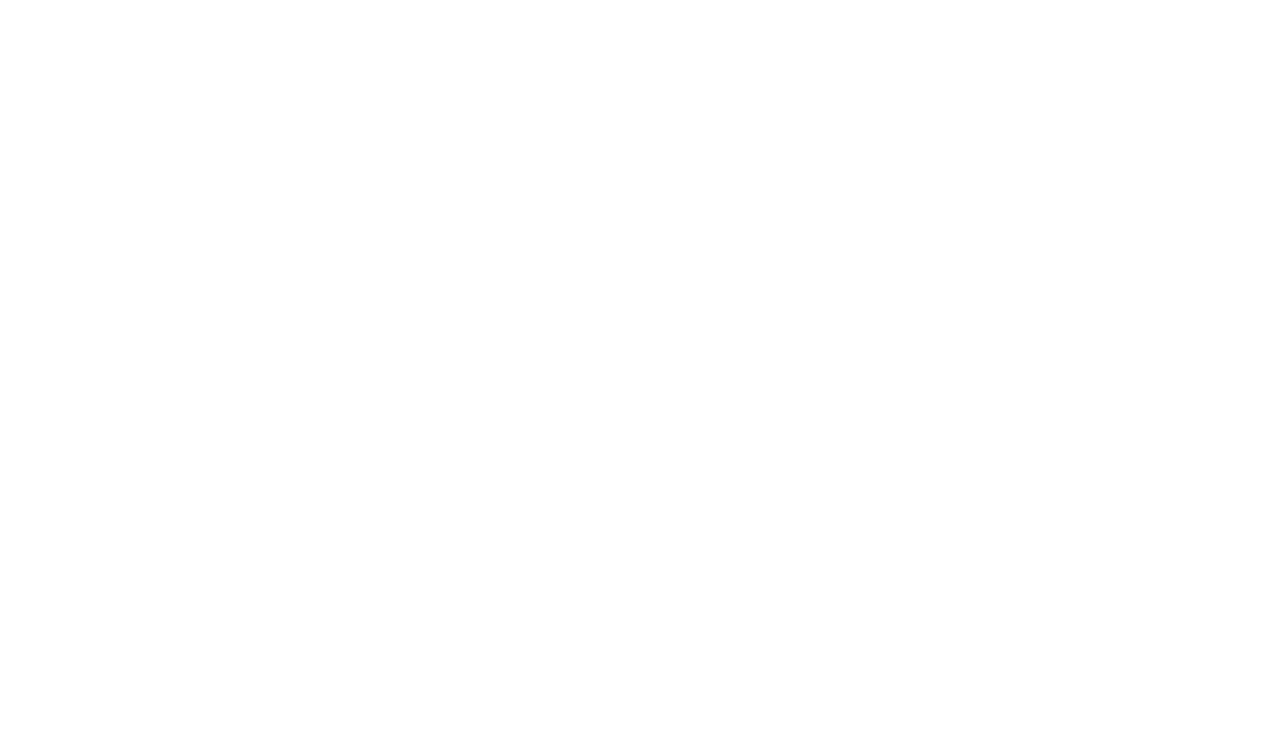
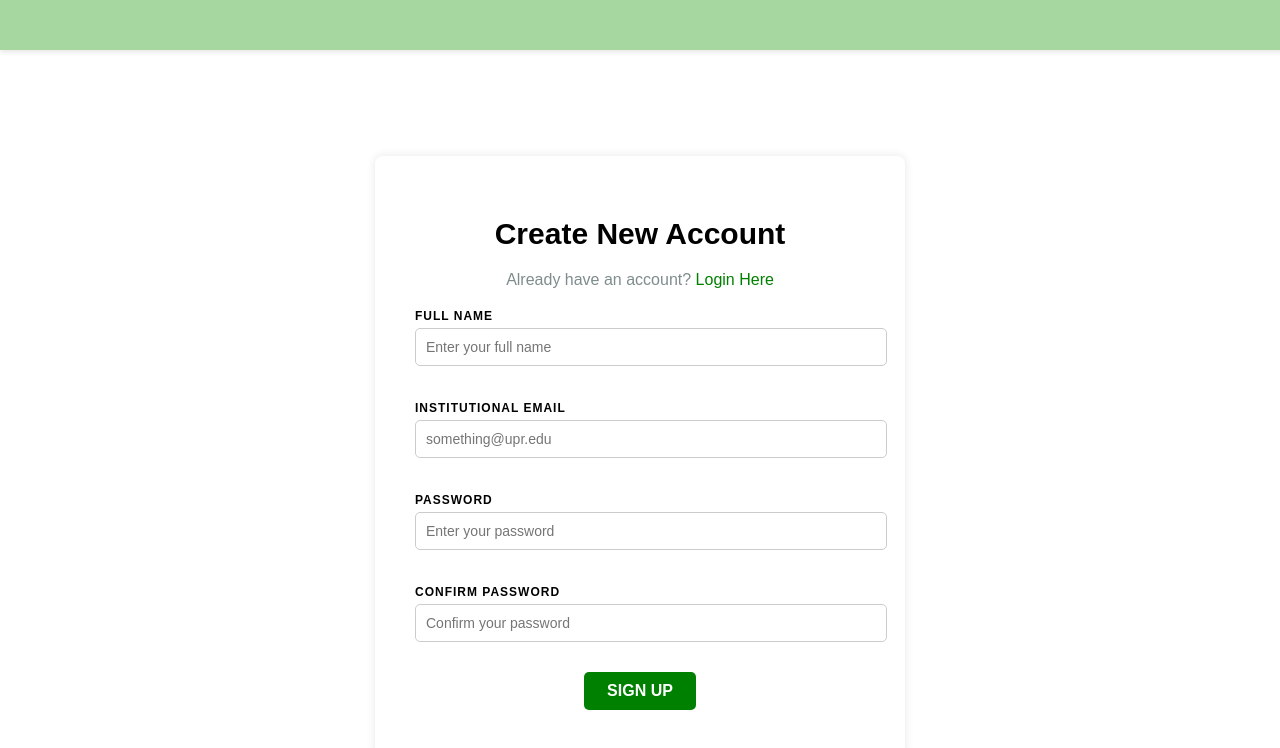
Before and after one commit to joshuacorretjer/tutormatch-frontend, an Angular app in the folder angular/: page /studentreg in a window 1280 px wide. Before the commit this address led to /. Shown: the top 748 px of the page. Built offline with nearby package versions, Linux system fonts and the light colour scheme.

Commit message:
Added remaining routes, fixed the "Log In" hyperlink in the Register page, and fixed the "Student" button  and "Tutor" button in the Register page.

```diff
--- a/angular/src/app/app.routes.ts
+++ b/angular/src/app/app.routes.ts
@@ -1,11 +1,14 @@
-import { NgModule } from '@angular/core';
 import { RouterModule, Routes } from '@angular/router';
 import { LoginComponent } from './login/login.component';
 import { RegisterComponent } from './register/register.component';
+import { TutorregComponent } from './tutorreg/tutorreg.component';
+import { StudentregComponent } from './studentreg/studentreg.component';
 
 
 export const routes: Routes = [
     { path: '', redirectTo: 'login', pathMatch: 'full' }, // Redirect default path to login
     { path: 'login', component: LoginComponent },
     { path: 'register', component: RegisterComponent },
+    { path: 'tutorreg', component: TutorregComponent },
+    { path: 'studentreg', component: StudentregComponent }
 ];
--- a/angular/src/app/register/register.component.css
+++ b/angular/src/app/register/register.component.css
@@ -1,13 +1,3 @@
-body {
-    background-color: #ffffff;
-    font-family: Arial, sans-serif;
-    display: flex;
-    justify-content: center;
-    align-items: center;
-    height: 100vh;
-    margin: 0;
-}
-
 .header {
     width: 100%;
     height: 20px;
@@ -22,12 +12,14 @@ body {
 }
 
 .container {
+    text-align: center;
+    font-family: Arial, sans-serif;
     background: white;
     padding: 40px;
     border-radius: 12px;
     box-shadow: 0 0 10px rgba(0, 0, 0, 0.1);
-    text-align: center;
     width: 400px;
+    margin: 80px auto 0;
 }
 
 h1 {
--- a/angular/src/app/register/register.component.html
+++ b/angular/src/app/register/register.component.html
@@ -1,25 +1,14 @@
-<!DOCTYPE html>
-<html lang="en">
-<head>
-    <meta charset="UTF-8">
-    <meta name="viewport" content="width=device-width, initial-scale=1.0">
-    <link rel="stylesheet" href="angular\src\app\register\register.component.css">
-    <title>Create New Account</title>
-</head>
-<body>
 <header class="header"></header>
 <div class="container">
     <h1>Create New Account</h1>
     <p class="subtext"> Register as:</p>
     <div class="button-container">
-            <a href="tutor-match-repo\angular\src\app\tutorreg\tutorreg.component.html" class="tutor-link">
+        <a [routerLink]="['/tutorreg']" class="tutor-link">
             <button class="tutor-btn">Tutor</button>
         </a>
-            <a href="tutor-match-repo\angular\src\app\studentreg\studentreg.component.html" class="student-link">
+        <a [routerLink]="['/studentreg']" class="student-link">
             <button class="student-btn">Student</button>
         </a>
-            <p>Already have an account? <a href="angular\src\app\login\login.component.html">Log In</a></p>
+        <p>Already have an account? <a [routerLink]="['/login']">Log In</a></p>
     </div>
 </div>
-</body>
-</html>
--- a/angular/src/app/studentreg/studentreg.component.ts
+++ b/angular/src/app/studentreg/studentreg.component.ts
@@ -1,8 +1,10 @@
 import { Component } from '@angular/core';
+import { RouterModule } from '@angular/router';
 
 @Component({
   selector: 'app-studentreg',
-  imports: [],
+  standalone: true,
+  imports: [RouterModule],
   templateUrl: './studentreg.component.html',
   styleUrl: './studentreg.component.css'
 })
--- a/angular/src/app/tutorreg/tutorreg.component.ts
+++ b/angular/src/app/tutorreg/tutorreg.component.ts
@@ -1,8 +1,9 @@
 import { Component } from '@angular/core';
+import { RouterModule } from '@angular/router';
 
 @Component({
   selector: 'app-tutorreg',
-  imports: [],
+  imports: [RouterModule],
   templateUrl: './tutorreg.component.html',
   styleUrl: './tutorreg.component.css'
 })
```
Lines whose indentation alone changed are shown as unchanged.
